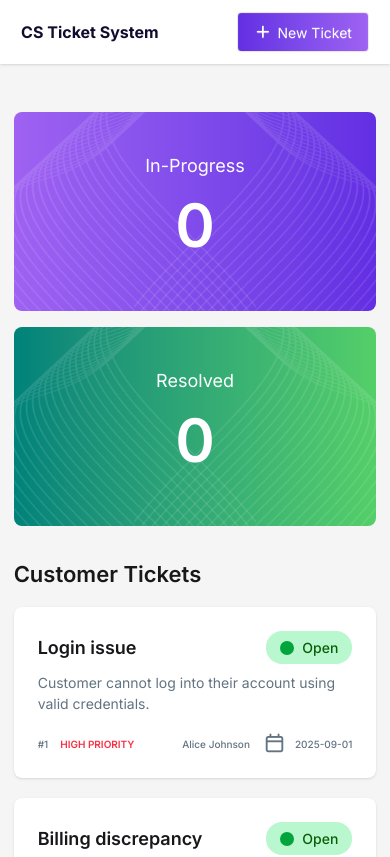
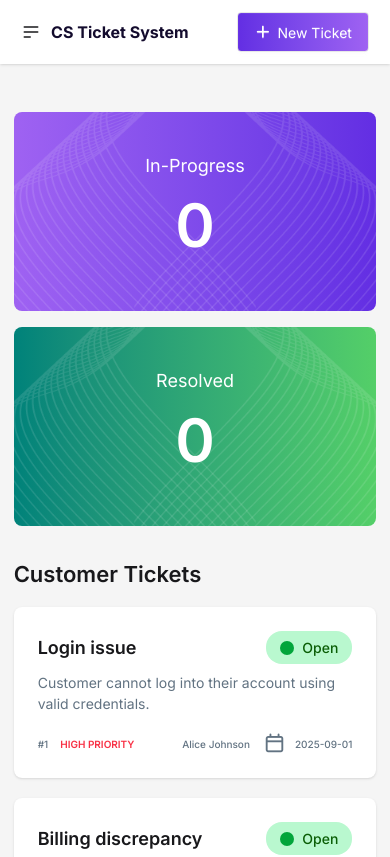
Before and after one commit to niloy1hasan/Customer-Support-Ticketing-System, a React (Vite) app: page / in a window 390 px wide. Shown: the top 857 px of the page. Built offline with nearby package versions, Linux system fonts and the light colour scheme.

Commit message:
mobile responsive nav menu added

```diff
--- a/src/Components/Navbar/Navbar.jsx
+++ b/src/Components/Navbar/Navbar.jsx
@@ -4,7 +4,25 @@
     return (
         <nav className="navbar bg-base-100 max-w-[1600px] mx-auto shadow-sm">
             <div className='w-[93%] mx-auto flex justify-between items-center'>
-                <div className="flex-1">
+
+            <div className="flex items-center flex-1">
+                <div className="lg:hidden ml-[-10px]">
+                    <div className="dropdown">
+                        <div tabIndex={0} role="button" className="btn btn-ghost btn-circle">
+                            <svg xmlns="http://www.w3.org/2000/svg" className="h-5 w-5" fill="none" viewBox="0 0 24 24" stroke="currentColor"> <path strokeLinecap="round" strokeLinejoin="round" strokeWidth="2" d="M4 6h16M4 12h16M4 18h7" /> </svg>
+                        </div>
+                        <ul
+                            tabIndex={0}
+                            className="menu menu-md dropdown-content bg-base-100 rounded-box z-1 mt-3 w-fit p-2 shadow">
+                            <li><a>Home</a></li>
+                            <li><a>FAQ</a></li>
+                            <li><a>Changelog</a></li>
+                            <li><a>Blog</a></li>
+                            <li><a>Download</a></li>
+                            <li><a>Contact</a></li>
+                        </ul>
+                    </div>
+                </div>
                     <a className="text-[#130B2D] font-bold cursor-pointer text-[16px] md:text-[20px]">CS Ticket System</a>
                 </div>
                 <div className="flex items-center gap-5">
```
